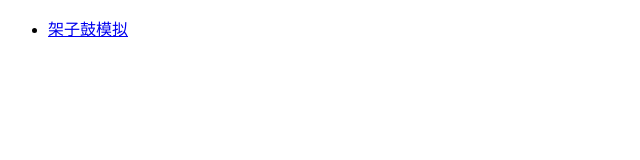
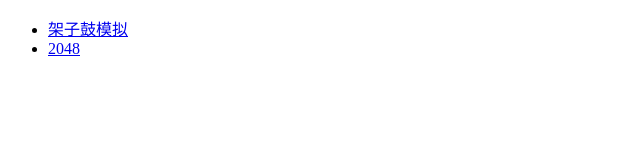
Before and after one commit to whispering233/demos, a plain HTML site: page index.html in a window 1280 px wide. Shown: the full height of the page, 0-640 px from the left. Drawn offline with Linux system fonts and the light colour scheme.

Commit message:
add 2048 v 1.0

```diff
--- a/index.html
+++ b/index.html
@@ -8,6 +8,7 @@
 
 <ul>
     <li><a href="drum-kit/index.html">架子鼓模拟</a></li>
+    <li><a href="2048/2048.html">2048</a></li>
 </ul>
 </body>
 </html>
```
